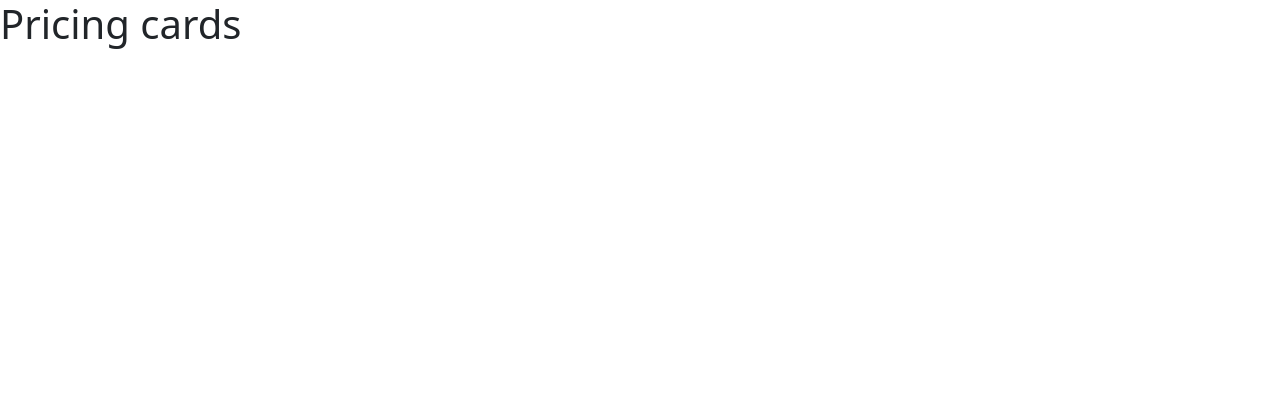
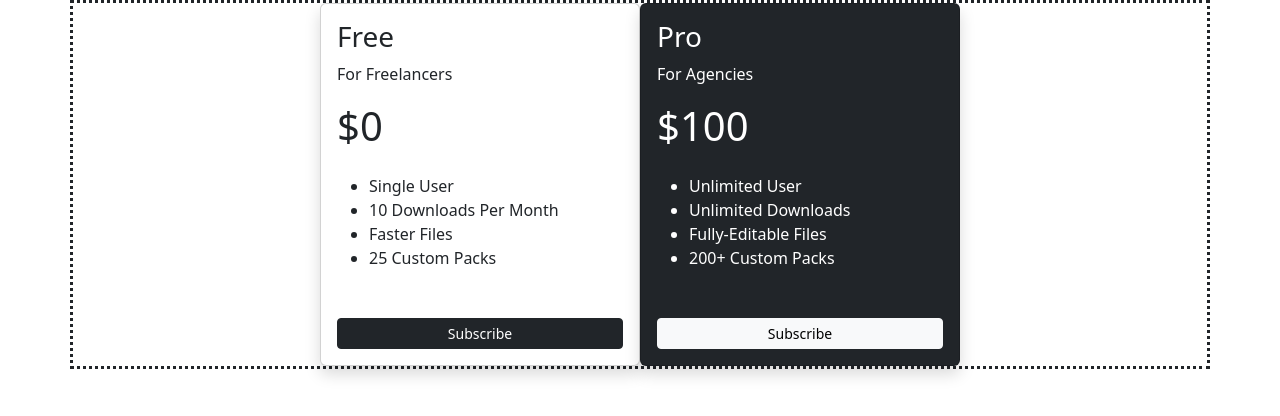
Before and after one commit to ChrisMuteb/pricing-cards, a plain HTML site: page index.html in a window 1280 px wide. Drawn offline with Linux system fonts and the light colour scheme.

Commit message:
flexbox approach

```diff
--- a/index.html
+++ b/index.html
@@ -7,7 +7,56 @@
     <title>Pricing Cards</title>
 </head>
 <body>
-    <h1>Pricing cards</h1>
+    <div class="container" style="border-style: dotted;">
+        <div class="d-flex justify-content-center">
+            <div class="col-sm-6" style="max-width: 20rem;">
+                <div class="card shadow">
+                <div class="card-body">
+                    <h3 class="card-title">Free</h3>
+                    <p>For Freelancers</p>
+                    <h1>$0</h1>
+                    <div class="mt-4">
+                        <ul>
+                            <li>Single User</li>
+                            <li>10 Downloads Per Month</li>
+                            <li>Faster Files</li>
+                            <li>25 Custom Packs</li>
+                        </ul>
+                    </div>
+                    <div class="d-grid v-stack mt-5">
+                        <button class="btn btn-dark btn-sm">Subscribe</button>
+                    </div>
+                </div>
+            </div>
+            </div>
+            <div class="col-sm-6" style="max-width: 20rem;">
+                <div class="card text-bg-dark shadow">
+                <div class="card-body">
+                    <div>
+                        <h3 class="card-title">Pro</h3>
+                        <p>For Agencies</p>
+                        <h1>$100</h1>
+                    </div>
+                    <div class="mt-4">
+                        <ul>
+                            <li>Unlimited User</li>
+                            <li>Unlimited Downloads</li>
+                            <li>Fully-Editable Files</li>
+                            <li>200+ Custom Packs</li>
+                        </ul>
+                    </div>
+
+                    <div class="d-grid v-stack mt-5">
+                        <button class="btn btn-light btn-sm">Subscribe</button>
+                    </div>
+                </div>
+            </div>
+            </div>
+
+
+        </div>
+
+    </div>
 
     <script src="js/bootstrap.bundle.min.js"></script>
 </body>
```
